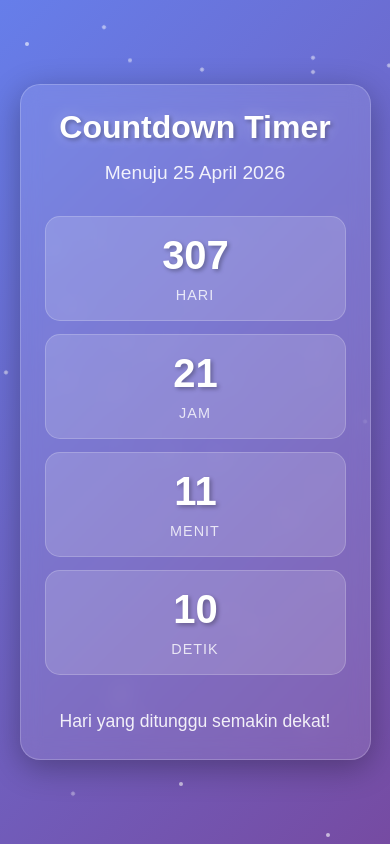
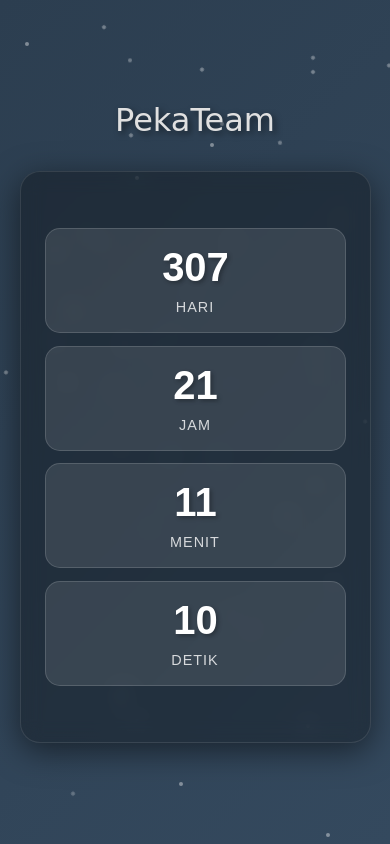
Before and after one commit to Nanateifsn/pekateam.github.io, a plain HTML site: page index.html in a window 390 px wide. Drawn offline with Linux system fonts and the light colour scheme; a web font is replaced by a local one.

Commit message:
Update index.html

```diff
--- a/index.html
+++ b/index.html
@@ -4,6 +4,9 @@
     <meta charset="UTF-8">
     <meta name="viewport" content="width=device-width, initial-scale=1.0">
     <title>Countdown ke 25 April 2026</title>
+    <link rel="preconnect" href="https://fonts.googleapis.com">
+    <link rel="preconnect" href="https://fonts.gstatic.com" crossorigin>
+    <link href="https://fonts.googleapis.com/css2?family=Rubik+Wet+Paint&display=swap" rel="stylesheet">
     <style>
         * {
             margin: 0;
@@ -13,12 +16,22 @@
 
         body {
             font-family: 'Arial', sans-serif;
-            background: linear-gradient(135deg, #667eea 0%, #764ba2 100%);
+            background: linear-gradient(135deg, #2c3e50 0%, #34495e 100%); /* Darker theme */
             min-height: 100vh;
             display: flex;
+            flex-direction: column; /* Changed to column to stack elements */
             justify-content: center;
             align-items: center;
             overflow: hidden;
+        }
+
+        .peka-team-title {
+            font-family: 'Rubik Wet Paint', cursive;
+            font-size: 5rem; /* Adjust as needed */
+            color: #e0e0e0; /* Light gray for contrast */
+            margin-bottom: 2rem; /* Space between title and container */
+            text-shadow: 3px 3px 6px rgba(0, 0, 0, 0.5);
+            z-index: 1;
         }
 
         .container {
@@ -26,12 +39,13 @@
             color: white;
             padding: 2rem;
             border-radius: 20px;
-            background: rgba(255, 255, 255, 0.1);
+            background: rgba(0, 0, 0, 0.3); /* Darker transparent background */
             backdrop-filter: blur(10px);
-            border: 1px solid rgba(255, 255, 255, 0.2);
-            box-shadow: 0 8px 32px rgba(0, 0, 0, 0.3);
+            border: 1px solid rgba(255, 255, 255, 0.1);
+            box-shadow: 0 8px 32px rgba(0, 0, 0, 0.5);
             max-width: 800px;
             width: 90%;
+            z-index: 1;
         }
 
         h1 {
@@ -64,16 +78,16 @@
         }
 
         .time-unit {
-            background: rgba(255, 255, 255, 0.15);
+            background: rgba(255, 255, 255, 0.1); /* Slightly darker unit background */
             border-radius: 15px;
             padding: 1.5rem 1rem;
-            border: 1px solid rgba(255, 255, 255, 0.2);
+            border: 1px solid rgba(255, 255, 255, 0.15);
             transition: transform 0.3s ease, box-shadow 0.3s ease;
         }
 
         .time-unit:hover {
             transform: translateY(-5px);
-            box-shadow: 0 10px 25px rgba(0, 0, 0, 0.2);
+            box-shadow: 0 10px 25px rgba(0, 0, 0, 0.4);
         }
 
         .time-number {
@@ -122,7 +136,7 @@
             position: absolute;
             width: 4px;
             height: 4px;
-            background: rgba(255, 255, 255, 0.6);
+            background: rgba(255, 255, 255, 0.4); /* Darker particles */
             border-radius: 50%;
             animation: float 6s ease-in-out infinite;
         }
@@ -139,6 +153,9 @@
         }
 
         @media (max-width: 768px) {
+            .peka-team-title {
+                font-size: 3rem;
+            }
             h1 {
                 font-size: 2rem;
             }
@@ -157,6 +174,9 @@
         }
 
         @media (max-width: 480px) {
+            .peka-team-title {
+                font-size: 2rem;
+            }
             .countdown {
                 grid-template-columns: 1fr;
                 gap: 0.8rem;
@@ -171,9 +191,9 @@
 <body>
     <div class="particles" id="particles"></div>
 
+    <div class="peka-team-title">PekaTeam</div>
+
     <div class="container">
-        <h1>Countdown Timer</h1>
-        <div class="target-date">Menuju 25 April 2026</div>
 
         <div class="countdown">
             <div class="time-unit">
@@ -195,38 +215,38 @@
         </div>
 
         <div class="message" id="message">
-            Waktu terus berjalan menuju momen yang ditunggu...
+            <!-- Removed dynamic message -->
         </div>
     </div>
 
     <script>
         // Tanggal target: 25 April 2026
-        const targetDate = new Date('2026-04-25T00:00:00').getTime();
+        const targetDate = new Date("2026-04-25T00:00:00").getTime();
 
         // Fungsi untuk membuat partikel animasi
         function createParticles() {
-            const particlesContainer = document.getElementById('particles');
+            const particlesContainer = document.getElementById("particles");
             const particleCount = 50;
 
             for (let i = 0; i < particleCount; i++) {
-                const particle = document.createElement('div');
-                particle.className = 'particle';
-                particle.style.left = Math.random() * 100 + '%';
-                particle.style.top = Math.random() * 100 + '%';
-                particle.style.animationDelay = Math.random() * 6 + 's';
-                particle.style.animationDuration = (Math.random() * 3 + 3) + 's';
+                const particle = document.createElement("div");
+                particle.className = "particle";
+                particle.style.left = Math.random() * 100 + "%";
+                particle.style.top = Math.random() * 100 + "%";
+                particle.style.animationDelay = Math.random() * 6 + "s";
+                particle.style.animationDuration = (Math.random() * 3 + 3) + "s";
                 particlesContainer.appendChild(particle);
             }
         }
 
         // Fungsi untuk memformat angka dengan leading zero
         function formatNumber(num) {
-            return num.toString().padStart(2, '0');
+            return num.toString().padStart(2, "0");
         }
 
         // Fungsi untuk memformat hari dengan leading zero (3 digit)
         function formatDays(num) {
-            return num.toString().padStart(3, '0');
+            return num.toString().padStart(3, "0");
         }
 
         // Fungsi untuk update countdown
@@ -240,32 +260,20 @@
                 const minutes = Math.floor((distance % (1000 * 60 * 60)) / (1000 * 60));
                 const seconds = Math.floor((distance % (1000 * 60)) / 1000);
 
-                document.getElementById('days').textContent = formatDays(days);
-                document.getElementById('hours').textContent = formatNumber(hours);
-                document.getElementById('minutes').textContent = formatNumber(minutes);
-                document.getElementById('seconds').textContent = formatNumber(seconds);
+                document.getElementById("days").textContent = formatDays(days);
+                document.getElementById("hours").textContent = formatNumber(hours);
+                document.getElementById("minutes").textContent = formatNumber(minutes);
+                document.getElementById("seconds").textContent = formatNumber(seconds);
 
-                // Update pesan berdasarkan waktu tersisa
-                if (days > 365) {
-                    document.getElementById('message').textContent = 'Masih ada waktu yang panjang untuk mempersiapkan diri...';
-                } else if (days > 30) {
-                    document.getElementById('message').textContent = 'Hari yang ditunggu semakin dekat!';
-                } else if (days > 7) {
-                    document.getElementById('message').textContent = 'Tinggal hitungan minggu lagi!';
-                } else if (days > 1) {
-                    document.getElementById('message').textContent = 'Tinggal beberapa hari lagi!';
-                } else if (days === 1) {
-                    document.getElementById('message').textContent = 'Besok adalah hari yang ditunggu!';
-                } else {
-                    document.getElementById('message').textContent = 'Hari ini adalah hari yang ditunggu!';
-                }
+                // Set message to empty string
+                document.getElementById("message").textContent = "";
             } else {
                 // Jika tanggal sudah terlewat
-                document.getElementById('days').textContent = '000';
-                document.getElementById('hours').textContent = '00';
-                document.getElementById('minutes').textContent = '00';
-                document.getElementById('seconds').textContent = '00';
-                document.getElementById('message').textContent = '🎉 Hari yang ditunggu telah tiba! 🎉';
+                document.getElementById("days").textContent = "000";
+                document.getElementById("hours").textContent = "00";
+                document.getElementById("minutes").textContent = "00";
+                document.getElementById("seconds").textContent = "00";
+                document.getElementById("message").textContent = "🎉 Hari yang ditunggu telah tiba! 🎉";
             }
         }
 
@@ -277,14 +285,14 @@
         setInterval(updateCountdown, 1000);
 
         // Efek hover pada container
-        const container = document.querySelector('.container');
-        container.addEventListener('mouseenter', function() {
-            this.style.transform = 'scale(1.02)';
-            this.style.transition = 'transform 0.3s ease';
+        const container = document.querySelector(".container");
+        container.addEventListener("mouseenter", function() {
+            this.style.transform = "scale(1.02)";
+            this.style.transition = "transform 0.3s ease";
         });
 
-        container.addEventListener('mouseleave', function() {
-            this.style.transform = 'scale(1)';
+        container.addEventListener("mouseleave", function() {
+            this.style.transform = "scale(1)";
         });
     </script>
 </body>
```
